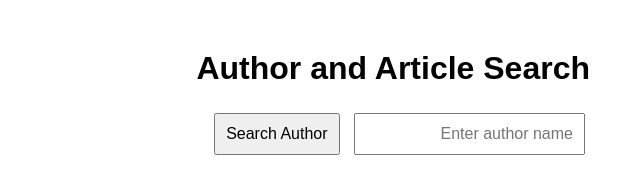
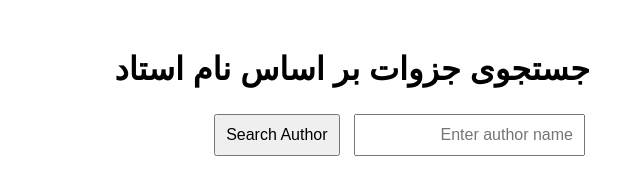
Before and after one commit to dez-bme/Azmayeshi, a plain HTML site: page index.html in a window 1280 px wide. Shown: the whole page, without its empty margins (640-1280 px from the left). Drawn offline with Linux system fonts and the light colour scheme.

Commit message:
Update index.html

```diff
--- a/index.html
+++ b/index.html
@@ -3,7 +3,7 @@
 <head>
   <meta charset="UTF-8">
   <meta name="viewport" content="width=device-width, initial-scale=1.0">
-  <title>Author and Article Search</title>
+  <title>جزوه یاب</title>
   <style>
     body {
       font-family: Arial, sans-serif;
@@ -36,7 +36,7 @@
   </style>
 </head>
 <body>
-  <h1>Author and Article Search</h1>
+  <h1>جستجوی جزوات بر اساس نام استاد</h1>
   <input type="text" id="authorInput" placeholder="Enter author name">
   <button onclick="searchAuthor()">Search Author</button>
 
```
